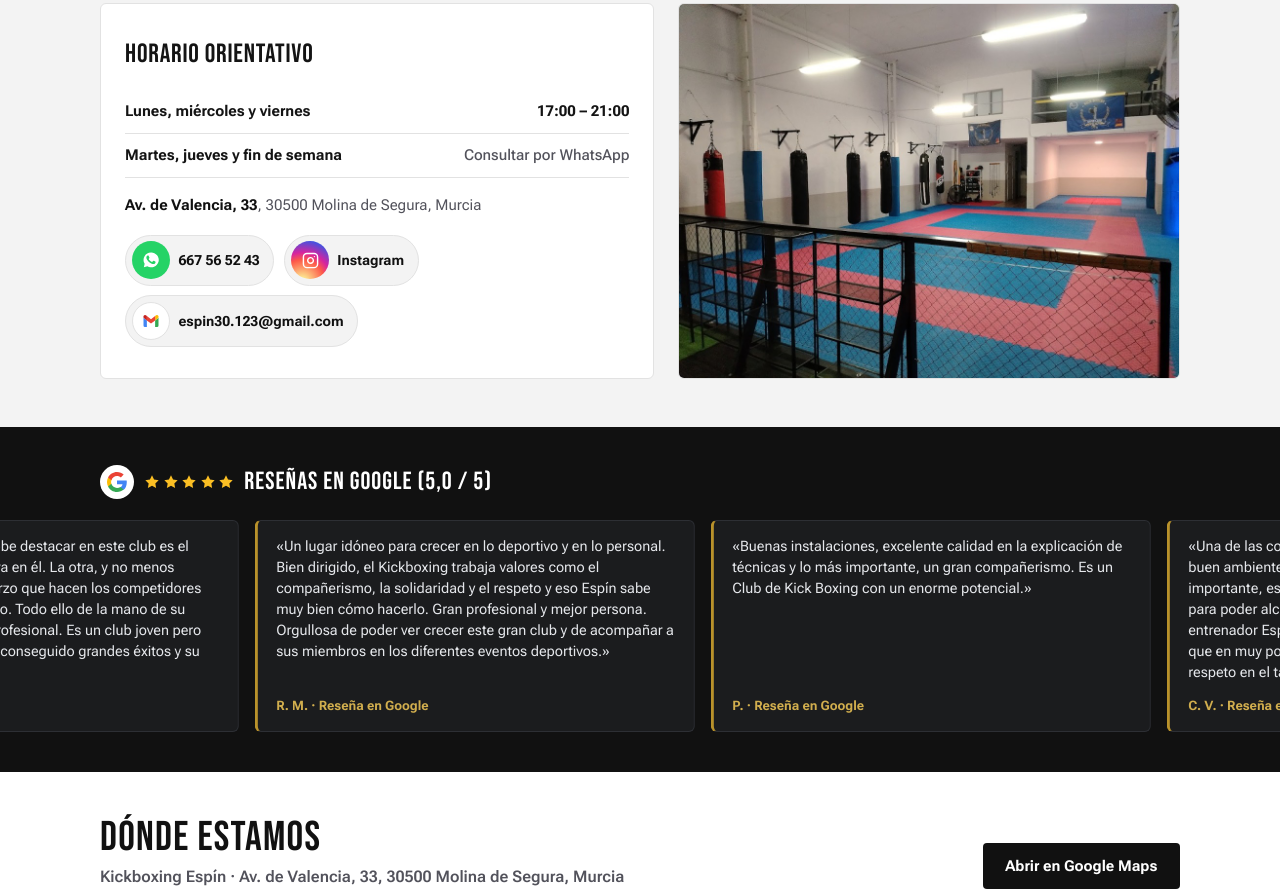
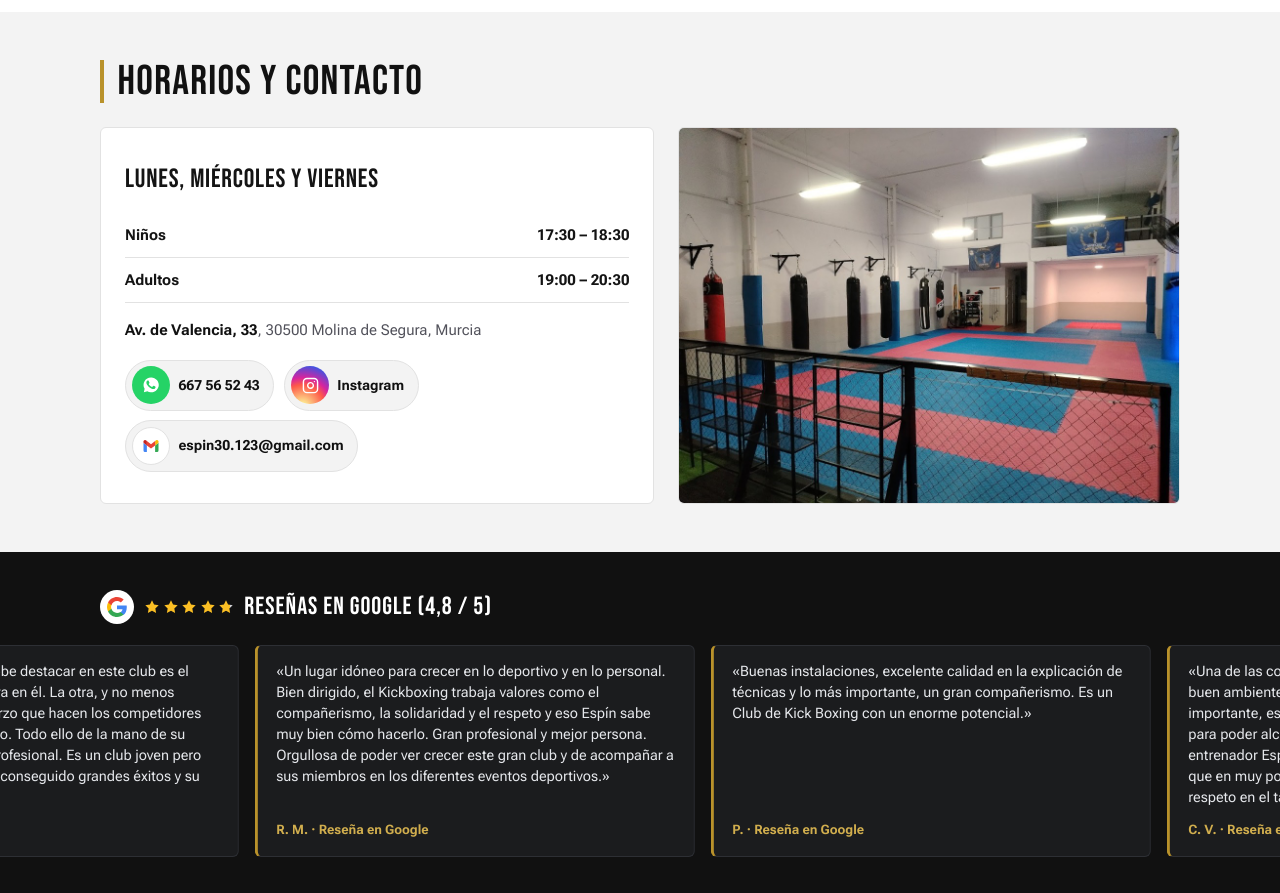
Before and after one commit to webfinished/Kickboxing-Esp-n-Club, a plain HTML site: page index.html in a window 1280 px wide. Shown: the part 2267-3160 px from the top of the page. Drawn offline with Linux system fonts and the light colour scheme.

Commit message:
Add files via upload

```diff
--- a/app.js
+++ b/app.js
@@ -138,3 +138,66 @@ if (carousel && track) {
     applyPosition(true);
   });
 }
+
+// Carga dinámica de reseñas de Google desde data/reviews.json (actualizado por GitHub Actions)
+(async function loadGoogleReviews() {
+  const heading = document.getElementById('reviews-heading');
+  const starsContainer = document.getElementById('reviews-stars');
+  const marqueeTrack = document.getElementById('reviews-marquee-track');
+  if (!heading || !starsContainer || !marqueeTrack) return;
+
+  try {
+    const res = await fetch('data/reviews.json', { cache: 'no-store' });
+    if (!res.ok) return;
+    const data = await res.json();
+
+    if (typeof data.rating === 'number' && Number.isFinite(data.rating)) {
+      const formatted = data.rating.toFixed(1).replace('.', ',');
+      heading.textContent = `Reseñas en Google (${formatted} / 5)`;
+
+      const starPoints =
+        '12 2 15.09 8.26 22 9.27 17 14.14 18.18 21.02 12 17.77 5.82 21.02 7 14.14 2 9.27 8.91 8.26 12 2';
+      starsContainer.innerHTML = Array.from({ length: 5 }, (_, idx) => {
+        const fillPct = Math.max(0, Math.min(1, data.rating - idx)) * 100;
+        if (fillPct >= 99) {
+          return `<svg width="16" height="16" viewBox="0 0 24 24" fill="currentColor"><polygon points="${starPoints}" /></svg>`;
+        }
+        const gradId = `star-fill-dyn-${idx}`;
+        return `<svg width="16" height="16" viewBox="0 0 24 24"><defs><linearGradient id="${gradId}"><stop offset="${fillPct.toFixed(0)}%" stop-color="currentColor" /><stop offset="${fillPct.toFixed(0)}%" stop-color="#D4D4D8" /></linearGradient></defs><polygon fill="url(#${gradId})" points="${starPoints}" /></svg>`;
+      }).join('');
+    }
+
+    if (Array.isArray(data.reviews) && data.reviews.length > 0) {
+      const sorted = [...data.reviews]
+        .filter((r) => r && typeof r.text === 'string' && r.text.trim().length > 0)
+        .sort((a, b) => b.text.length - a.text.length);
+
+      if (sorted.length > 0) {
+        const buildGroup = (isClone) => {
+          const group = document.createElement('div');
+          group.className = 'marquee-group';
+          if (isClone) group.setAttribute('aria-hidden', 'true');
+
+          sorted.forEach((item) => {
+            const card = document.createElement('blockquote');
+            card.className = 'ticker-card';
+
+            const p = document.createElement('p');
+            p.textContent = `«${item.text.trim()}»`;
+
+            const footer = document.createElement('footer');
+            footer.textContent = `${item.author || 'Alumno del club'} · Reseña en Google`;
+
+            card.append(p, footer);
+            group.appendChild(card);
+          });
+          return group;
+        };
+
+        marqueeTrack.replaceChildren(buildGroup(false), buildGroup(true));
+      }
+    }
+  } catch {
+    // En apertura local sin servidor (file://), se mantiene el HTML estático de respaldo
+  }
+})();
--- /dev/null
+++ b/data/reviews.json
@@ -0,0 +1,22 @@
+{
+  "rating": 4.8,
+  "userRatingCount": null,
+  "updatedAt": "2026-11-26T13:10:00Z",
+  "reviews": [
+    {
+      "author": "C. V.",
+      "rating": 5,
+      "text": "Una de las cosas que se debe destacar en este club es el buen ambiente que se respira en él. La otra, y no menos importante, es el gran esfuerzo que hacen los competidores para poder alcanzar su sueño. Todo ello de la mano de su entrenador Espín, un gran profesional. Es un club joven pero que en muy poco tiempo ha conseguido grandes éxitos y su respeto en el tatami."
+    },
+    {
+      "author": "R. M.",
+      "rating": 5,
+      "text": "Un lugar idóneo para crecer en lo deportivo y en lo personal. Bien dirigido, el Kickboxing trabaja valores como el compañerismo, la solidaridad y el respeto y eso Espín sabe muy bien cómo hacerlo. Gran profesional y mejor persona. Orgullosa de poder ver crecer este gran club y de acompañar a sus miembros en los diferentes eventos deportivos."
+    },
+    {
+      "author": "P.",
+      "rating": 5,
+      "text": "Buenas instalaciones, excelente calidad en la explicación de técnicas y lo más importante, un gran compañerismo. Es un Club de Kick Boxing con un enorme potencial."
+    }
+  ]
+}
--- a/index.html
+++ b/index.html
@@ -266,16 +266,19 @@
     <section id="competicion" class="section section--white">
       <div class="container club-feature">
         <figure class="club-photo">
-          <img src="assets/club-cantera-medallas.jpg" alt="Cantera y entrenadores de Kickboxing Espín con medallas"
-            width="1024" height="768" loading="lazy">
+          <img src="assets/entrenador-espin.jpg" alt="Entrenador Espín en el ring con casco de competición"
+            width="1024" height="1024" loading="lazy">
         </figure>
 
         <div class="club-copy">
           <h2 class="section-title">¿Por qué entrenar en Espín Club?</h2>
           <p class="club-lead">
-            Club inscrito en la <strong>Federación de Kickboxing de la Región de Murcia (FKRM)</strong> y en la
-            <strong>Federación Española de Kickboxing y Muaythai (FEKM)</strong>, dirigido por Espín en Molina de
-            Segura.
+            Espín Club es un club de kickboxing, muay thai y boxeo dirigido por el entrenador Espín, profesional del
+            sector con amplia trayectoria en los deportes de contacto. El club se encuentra inscrito en la
+            <strong>Federación de Kickboxing de la Región de Murcia (FKRM)</strong> y en la
+            <strong>Federación Española de Kickboxing y Muaythai (FEKM)</strong>, lo que le otorga un respaldo
+            deportivo oficial. Su planteamiento está orientado tanto a quienes se inician en la práctica como a quienes
+            desean competir, orientado a todas las edades.
           </p>
 
           <ul class="club-bullets">
@@ -305,16 +308,16 @@
 
         <div class="schedule-layout">
           <div class="schedule-card">
-            <h3>Horario orientativo</h3>
+            <h3>Lunes, miércoles y viernes</h3>
             <table class="hours-table">
               <tbody>
                 <tr>
-                  <th scope="row">Lunes, miércoles y viernes</th>
-                  <td>17:00 – 21:00</td>
+                  <th scope="row">Niños</th>
+                  <td>17:30 – 18:30</td>
                 </tr>
-                <tr class="is-closed">
-                  <th scope="row">Martes, jueves y fin de semana</th>
-                  <td>Consultar por WhatsApp</td>
+                <tr>
+                  <th scope="row">Adultos</th>
+                  <td>19:00 – 20:30</td>
                 </tr>
               </tbody>
             </table>
@@ -385,7 +388,7 @@
                 d="M12 4.75c1.77 0 3.35.61 4.6 1.8l3.42-3.42C17.95 1.19 15.24 0 12 0 7.31 0 3.26 2.7 1.29 6.62l3.99 3.14c.95-2.85 3.6-4.96 6.72-4.96Z" />
             </svg>
           </span>
-          <div class="stars-row" aria-hidden="true">
+          <div class="stars-row" id="reviews-stars" aria-hidden="true">
             <svg width="16" height="16" viewBox="0 0 24 24" fill="currentColor">
               <polygon
                 points="12 2 15.09 8.26 22 9.27 17 14.14 18.18 21.02 12 17.77 5.82 21.02 7 14.14 2 9.27 8.91 8.26 12 2" />
@@ -402,17 +405,23 @@
               <polygon
                 points="12 2 15.09 8.26 22 9.27 17 14.14 18.18 21.02 12 17.77 5.82 21.02 7 14.14 2 9.27 8.91 8.26 12 2" />
             </svg>
-            <svg width="16" height="16" viewBox="0 0 24 24" fill="currentColor">
-              <polygon
+            <svg width="16" height="16" viewBox="0 0 24 24">
+              <defs>
+                <linearGradient id="star-fill-48">
+                  <stop offset="80%" stop-color="currentColor" />
+                  <stop offset="80%" stop-color="#D4D4D8" />
+                </linearGradient>
+              </defs>
+              <polygon fill="url(#star-fill-48)"
                 points="12 2 15.09 8.26 22 9.27 17 14.14 18.18 21.02 12 17.77 5.82 21.02 7 14.14 2 9.27 8.91 8.26 12 2" />
             </svg>
           </div>
-          <h2 id="reviews-heading">Reseñas en Google (5,0 / 5)</h2>
+          <h2 id="reviews-heading">Reseñas en Google (4,8 / 5)</h2>
         </div>
       </div>
 
       <div class="marquee-viewport">
-        <div class="marquee-track">
+        <div class="marquee-track" id="reviews-marquee-track">
           <div class="marquee-group">
             <blockquote class="ticker-card">
               <p>«Una de las cosas que se debe destacar en este club es el buen ambiente que se respira en él. La otra,
```
Also changed, not shown: scripts/fetch_reviews.mjs (added, +118 -0 lines), QR/Modelo 1.png (added), QR/Modelo 2.png (added), QR/Modelo 3.png (added), QR/qr-espin.png (added), QR/qr-espin.svg (added), assets/entrenador-espin.jpg (added).
